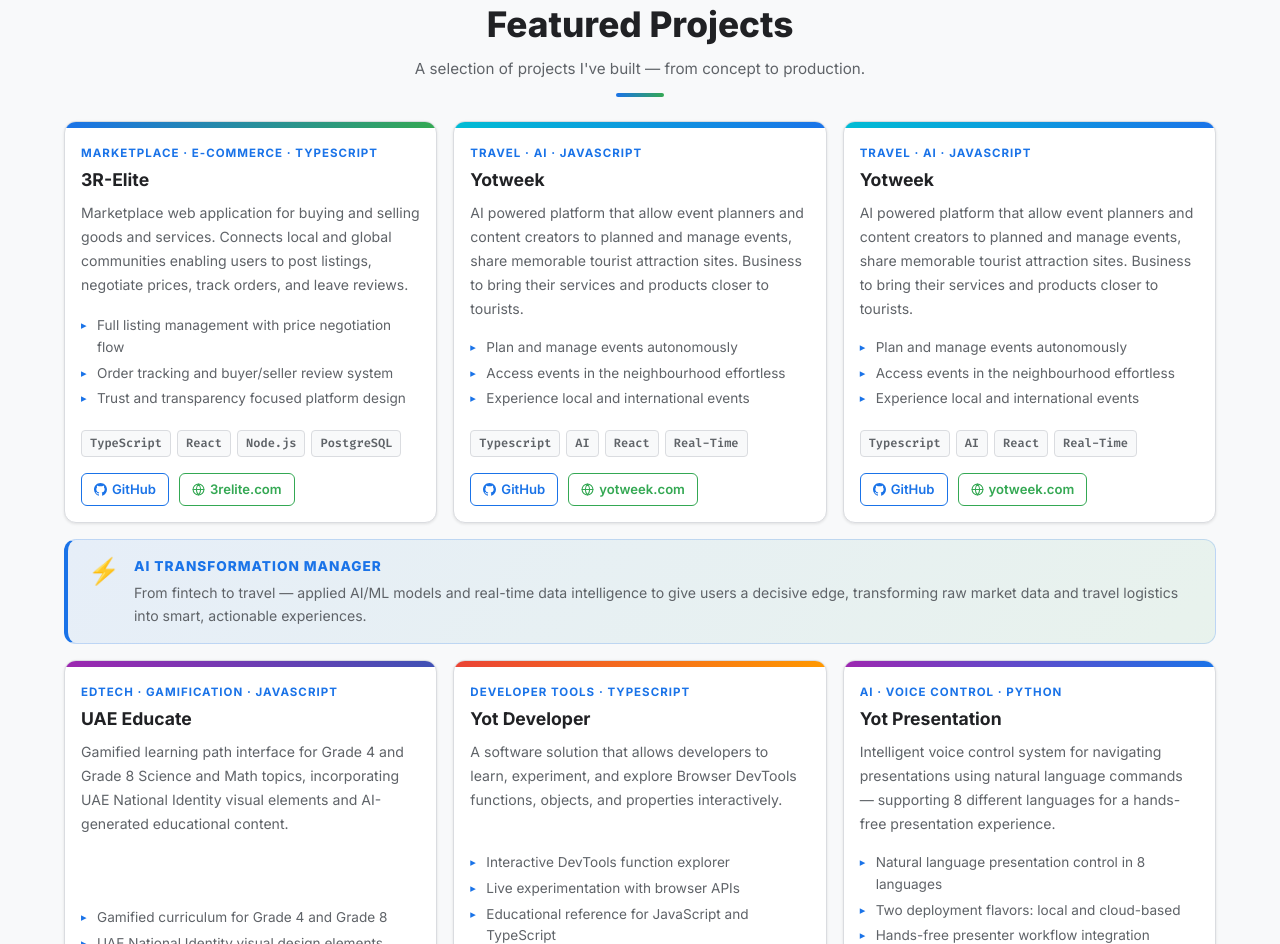
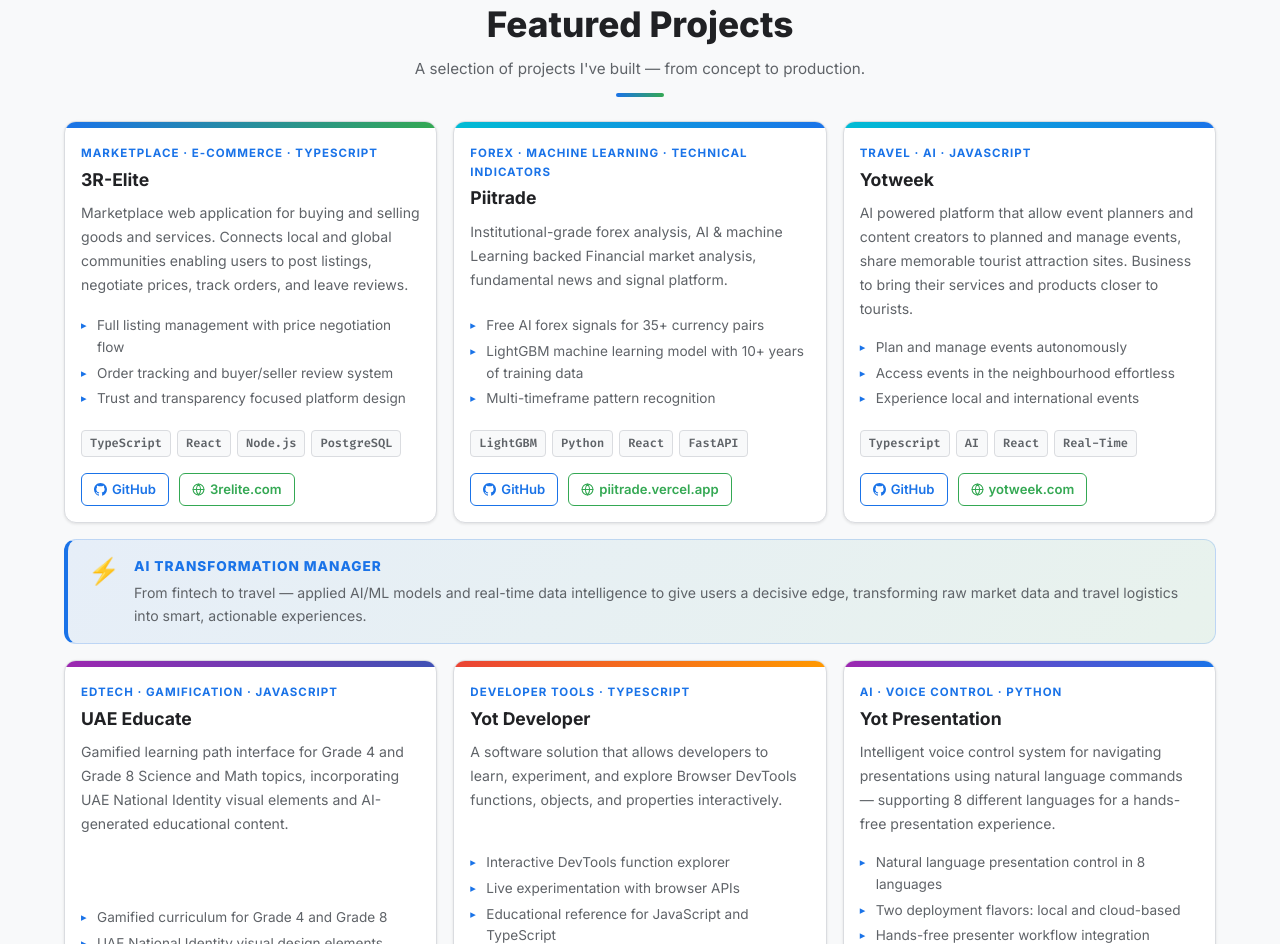
Before and after one commit to AllanRye9/allan-resume, a plain HTML site: page index.html in a window 1280 px wide. Shown: the part 2328-3272 px from the top of the page. Drawn offline with Linux system fonts and the light colour scheme; no server answers.

Commit message:
Update index.html

```diff
--- a/index.html
+++ b/index.html
@@ -366,35 +366,34 @@
             </div>
           </article>
 
-          <!-- Project 3: yotweek -->
+          <!-- Project 2: yotweek -->
           <article class="project-card">
             <div class="project-banner" style="background: linear-gradient(90deg, #00bcd4, #1a73e8);" aria-hidden="true"></div>
             <div class="project-body">
-              <div class="project-type">Travel · AI · JavaScript</div>
-              <h3 class="project-title">Yotweek</h3>
+              <div class="project-type">Forex · Machine Learning · Technical Indicators</div>
+              <h3 class="project-title">Piitrade</h3>
               <p class="project-desc">
-                AI powered platform that allow event planners and content creators to planned and manage events,
-                share memorable tourist attraction sites. Business to bring their services and products closer to tourists.
+                Institutional-grade forex analysis, AI & machine Learning backed Financial market analysis, fundamental news and signal platform.
               </p>
               <ul class="project-highlights">
-                <li>Plan and manage events autonomously</li>
-                <li>Access events in the neighbourhood effortless</li>
-                <li>Experience local and international events</li>
+                <li>Free AI forex signals for 35+ currency pairs</li>
+                <li>LightGBM machine learning model with 10+ years of training data</li>
+                <li>Multi-timeframe pattern recognition</li>
               </ul>
               <div class="project-tech">
-                <span class="tech-tag">Typescript</span>
-                <span class="tech-tag">AI</span>
+                <span class="tech-tag">LightGBM</span>
+                <span class="tech-tag">Python</span>
                 <span class="tech-tag">React</span>
-                <span class="tech-tag">Real-Time</span>
+                <span class="tech-tag">FastAPI</span>
               </div>
               <div class="project-links">
-                <a href="https://github.com/AllanRye9/yotweek" class="project-link" target="_blank" rel="noopener noreferrer">
+                <a href="https://github.com/AllanRye9/Piitrade" class="project-link" target="_blank" rel="noopener noreferrer">
                   <svg width="13" height="13" viewBox="0 0 24 24" fill="currentColor" aria-hidden="true"><path d="M12 0C5.374 0 0 5.373 0 12c0 5.302 3.438 9.8 8.207 11.387.599.111.793-.261.793-.577v-2.234c-3.338.726-4.033-1.416-4.033-1.416-.546-1.387-1.333-1.756-1.333-1.756-1.089-.745.083-.729.083-.729 1.205.084 1.839 1.237 1.839 1.237 1.07 1.834 2.807 1.304 3.492.997.107-.775.418-1.305.762-1.604-2.665-.305-5.467-1.334-5.467-5.931 0-1.311.469-2.381 1.236-3.221-.124-.303-.535-1.524.117-3.176 0 0 1.008-.322 3.301 1.23A11.509 11.509 0 0112 5.803c1.02.005 2.047.138 3.006.404 2.291-1.552 3.297-1.23 3.297-1.23.653 1.653.242 2.874.118 3.176.77.84 1.235 1.911 1.235 3.221 0 4.609-2.807 5.624-5.479 5.921.43.372.823 1.102.823 2.222v3.293c0 .319.192.694.801.576C20.566 21.797 24 17.3 24 12c0-6.627-5.373-12-12-12z"/></svg>
                   GitHub
                 </a>
-                <a href="https://yotweek.com" class="project-link project-link-live" target="_blank" rel="noopener noreferrer">
+                <a href="https://piitrade.vercel.app" class="project-link project-link-live" target="_blank" rel="noopener noreferrer">
                   <svg width="13" height="13" viewBox="0 0 24 24" fill="none" stroke="currentColor" stroke-width="2" stroke-linecap="round" stroke-linejoin="round" aria-hidden="true"><circle cx="12" cy="12" r="10"/><line x1="2" y1="12" x2="22" y2="12"/><path d="M12 2a15.3 15.3 0 014 10 15.3 15.3 0 01-4 10 15.3 15.3 0 01-4-10 15.3 15.3 0 014-10z"/></svg>
-                  yotweek.com
+                  piitrade.vercel.app
                 </a>
               </div>
             </div>
```
